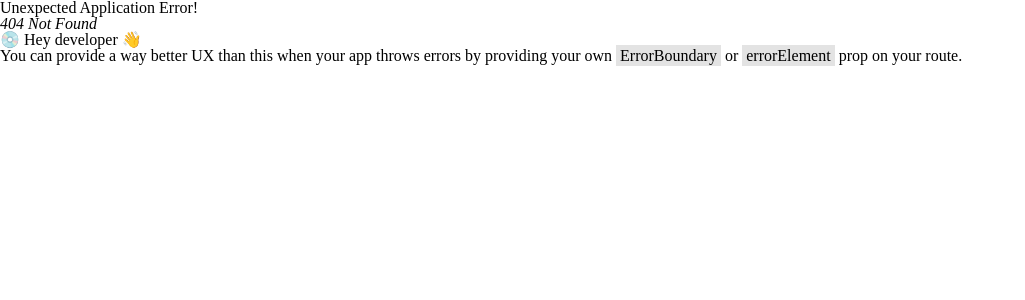
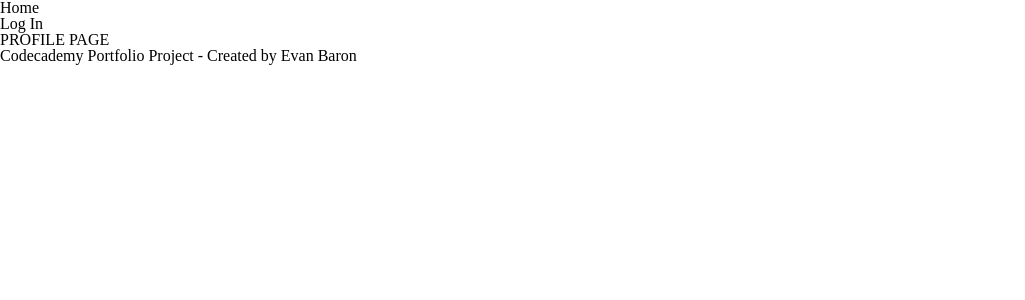
Before and after one commit to evan-baron/jammming-original-evan-version, a React (Create React App) app: page /profile in a window 1280 px wide. Before the commit this address had no page. Shown: the top 300 px of the page, without its empty margins (0-1025 px from the left). Built offline with nearby package versions, Linux system fonts and the light colour scheme.

Commit message:
more routing functionality

```diff
--- a/src/App.js
+++ b/src/App.js
@@ -1,12 +1,14 @@
 import '../src/App.css';
 import '../src/reset.css';
 import Root from './components/root';
-import HomePage from './pages/home';
+import HomePage from './pages/home/home';
+import Profile from './pages/profile/profile';
 import { RouterProvider, createBrowserRouter, createRoutesFromElements, Route } from 'react-router-dom';
 
 const appRouter = createBrowserRouter(createRoutesFromElements(
   <Route path="/" element={ <Root /> }>
-    <Route index element={ <HomePage /> } />
+    <Route index element={ <HomePage /> }/>
+    <Route path="profile" element={ <Profile /> }/>
   </Route>
 ))
 
--- a/src/components/navbar.js
+++ b/src/components/navbar.js
@@ -1,15 +1,21 @@
 import React from 'react';
+import { NavLink } from 'react-router-dom';
 
-function NavBar({ loggedIn, handleClick }) {
+function NavBar({ loggedIn, handleLogInClick }) {
     return (
         <nav>
             <ul>
-                <li>Home</li>
-                {!loggedIn ?
-                    <li onClick={handleClick}>Log In</li>
-                    :
-                    <li onClick={handleClick}>Log Out</li>
-                }
+                <li>
+                    <NavLink to="/">Home</NavLink>
+                </li>
+                {loggedIn && (
+                    <li>
+                        <NavLink to="/profile">Profile</NavLink>
+                    </li>
+                )}
+                <li onClick={handleLogInClick}>
+                    {loggedIn ? 'Log Out' : 'Log In'}
+                </li>
             </ul>
         </nav>
     );
--- a/src/components/root.js
+++ b/src/components/root.js
@@ -1,18 +1,22 @@
 import React, { useState } from 'react';
 import NavBar from '../components/navbar';
 import Footer from '../components/footer';
-import { Outlet } from 'react-router-dom';
+import { Outlet, useNavigate } from 'react-router-dom';
 
 function Root() {
     const [loggedIn, setLoggedIn] = useState(false)
+    const navigate = useNavigate();
 
-    const handleClick = () => {
-        setLoggedIn(!loggedIn)
+    const handleLogInClick = () => {
+        if (loggedIn) {
+            navigate('/');
+        }
+        setLoggedIn(!loggedIn);
     }
 
     return (
     <>
-      <NavBar loggedIn={loggedIn} handleClick={handleClick} />
+      <NavBar loggedIn={loggedIn} handleLogInClick={handleLogInClick} />
       <Outlet context={{ loggedIn }}/>
       <Footer />
     </>
--- /dev/null
+++ b/src/pages/profile/profile.js
@@ -0,0 +1,9 @@
+import React from 'react';
+
+function Profile() {
+    return (
+        <div>PROFILE PAGE</div>
+    );
+};
+
+export default Profile;
```
Also changed, not shown: src/components/player.js (added), src/pages/home/home.js (renamed from src/pages/home.js).
